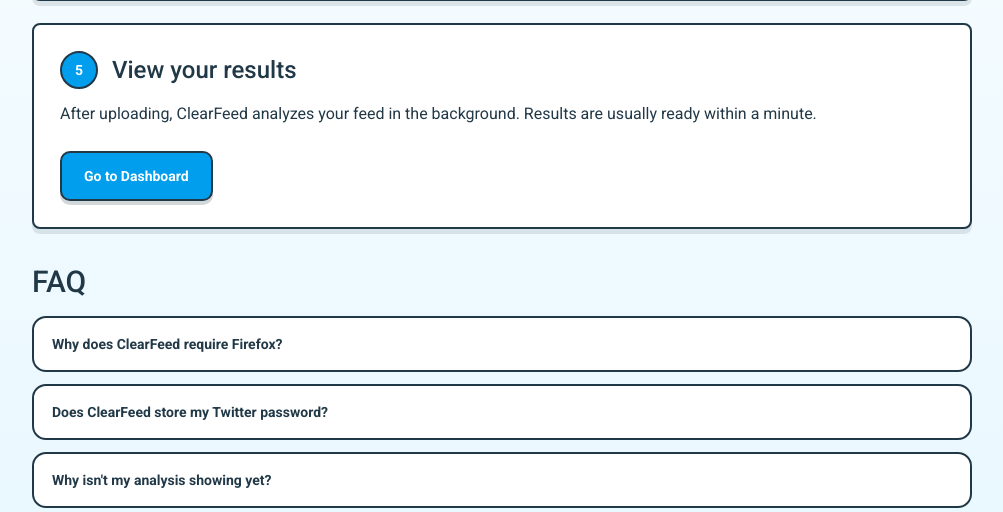
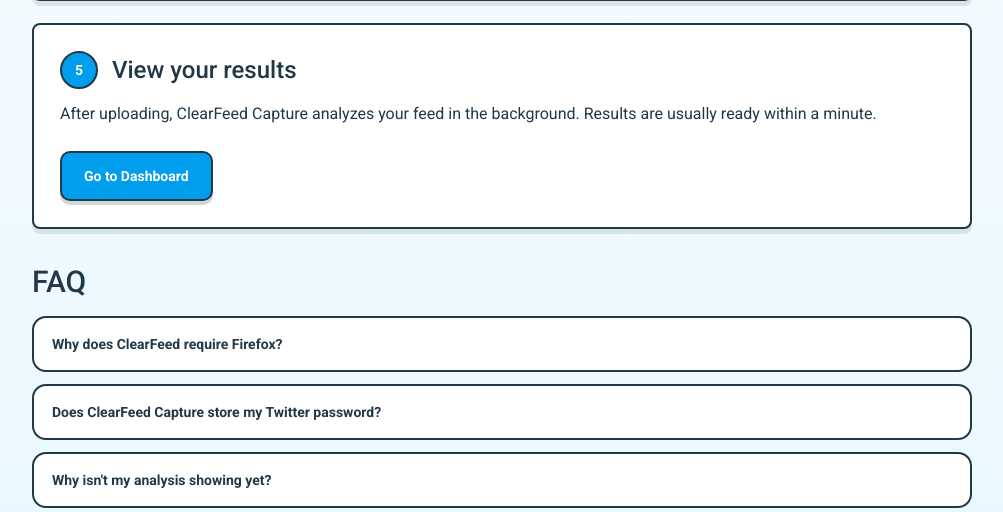
Before and after one commit to uchicago-capp-30320/ClearFeed, a Django app: page /onboarding/ in a window 1280 px wide. Shown: the part 1631-2143 px from the top of the page, without its empty margins (138-1141 px from the left). Run offline with Django 5.2, Linux system fonts and the light colour scheme; parts of the project's set-up code (start-up, migrations or seed data) failed here and were passed over; some libraries are stand-ins or nearby versions.

Commit message:
Update references to ClearFeed to ClearFeed Capture

```diff
--- a/templates/onboarding.html
+++ b/templates/onboarding.html
@@ -277,7 +277,7 @@
     </div>
 
     <p>
-      After uploading, ClearFeed analyzes your feed in the background. Results are usually ready within a minute.
+      After uploading, ClearFeed Capture analyzes your feed in the background. Results are usually ready within a minute.
     </p>
 
     <a class="primary-button" href="{% url 'home' %}">
@@ -294,8 +294,8 @@
     </details>
 
     <details>
-      <summary>Does ClearFeed store my Twitter password?</summary>
-      <p>No. ClearFeed only captures tweets that appear on your screen as you scroll. It never accesses your login credentials.</p>
+      <summary>Does ClearFeed Capture store my Twitter password?</summary>
+      <p>No. ClearFeed Capture only captures tweets that appear on your screen as you scroll. It never accesses your login credentials.</p>
     </details>
 
     <details>
@@ -319,7 +319,7 @@
 
   if (isFirefox) {
     browserStatus.className = "browser-banner browser-success";
-    browserStatus.innerHTML = "✓ You're using Firefox — you're good to go!";
+    browserStatus.innerHTML = "You're using Firefox, you're good to go!";
     installButton.classList.remove("disabled");
   } else {
     browserStatus.className = "browser-banner browser-warning";
```
